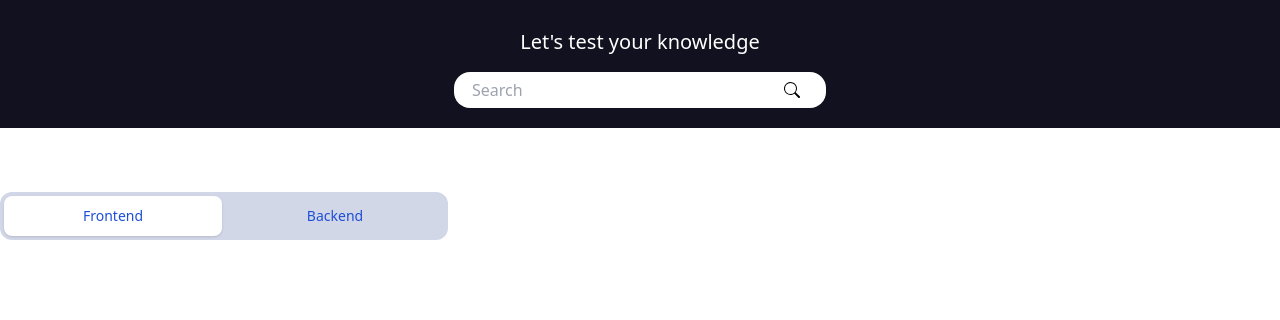
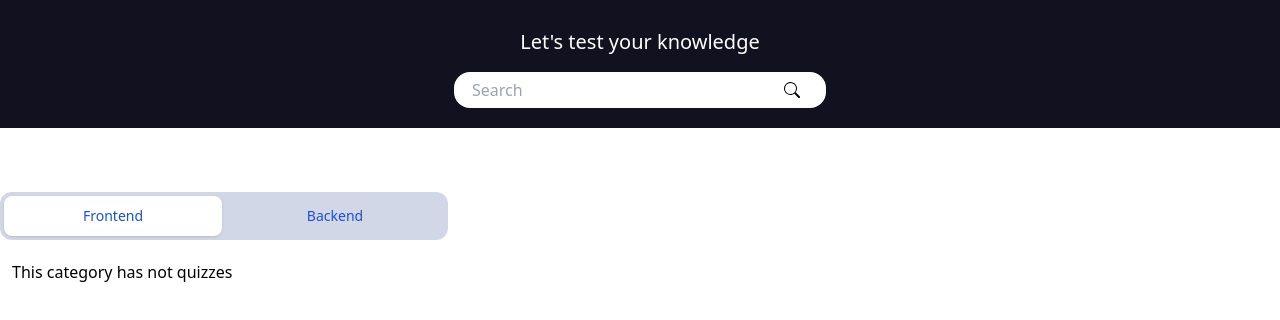
Before and after one commit to LeanMinders-2023/lean_quizz_mind-front, a React (Vite) app: page / in a window 1280 px wide. Shown: the top 320 px of the page. Built offline with nearby package versions, Linux system fonts and the light colour scheme.

Commit message:
Test(🟢): CategoriesTabs does not contains quizzes

```diff
--- a/src/components/CategoriesTabs/CategoriesTabs.tsx
+++ b/src/components/CategoriesTabs/CategoriesTabs.tsx
@@ -2,6 +2,7 @@ import {useState} from 'react'
 import {Tab} from '@headlessui/react'
 import {Categories} from "@components/Categories/Categories";
 import type {Category} from "@domain/category/category.model.ts";
+import {QuizzList} from "@components/QuizzList/QuizzList";
 
 export function classNames(...classes: string[]) {
     return classes.filter(Boolean).join(' ')
@@ -17,46 +18,25 @@ export default function CategoriesTabs() {
         <div className="w-full max-w-md px-2 py-16 sm:px-0">
             <Tab.Group>
                 <Categories categories={categories} classNames={classNames} />
-                {/*<Tab.Panels className="mt-2">*/}
-                {/*    {Object.values(categories).map((posts, idx) => (*/}
-                {/*        <Tab.Panel*/}
-                {/*            key={idx}*/}
-                {/*            className={classNames(*/}
-                {/*                'rounded-xl bg-white p-3',*/}
-                {/*                'ring-white ring-opacity-60 ring-offset-2 ring-offset-blue-400 focus:outline-none focus:ring-2'*/}
-                {/*            )}*/}
-                {/*        >*/}
-                {/*            <ul>*/}
-                {/*                {posts.map((post) => (*/}
-                {/*                    <li*/}
-                {/*                        key={post.id}*/}
-                {/*                        className="relative rounded-md p-3 hover:bg-gray-100"*/}
-                {/*                    >*/}
-                {/*                        <h3 className="text-sm font-medium leading-5">*/}
-                {/*                            {post.title}*/}
-                {/*                        </h3>*/}
-
-                {/*                        <ul className="mt-1 flex space-x-1 text-xs font-normal leading-4 text-gray-500">*/}
-                {/*                            <li>{post.date}</li>*/}
-                {/*                            <li>&middot;</li>*/}
-                {/*                            <li>{post.commentCount} comments</li>*/}
-                {/*                            <li>&middot;</li>*/}
-                {/*                            <li>{post.shareCount} shares</li>*/}
-                {/*                        </ul>*/}
-
-                {/*                        <a*/}
-                {/*                            href="#"*/}
-                {/*                            className={classNames(*/}
-                {/*                                'absolute inset-0 rounded-md',*/}
-                {/*                                'ring-blue-400 focus:z-10 focus:outline-none focus:ring-2'*/}
-                {/*                            )}*/}
-                {/*                        />*/}
-                {/*                    </li>*/}
-                {/*                ))}*/}
-                {/*            </ul>*/}
-                {/*        </Tab.Panel>*/}
-                {/*    ))}*/}
-                {/*</Tab.Panels>*/}
+                <Tab.Panels className="mt-2">
+                    {Object.values(categories).map((category, idx) => (
+                        <Tab.Panel
+                            key={idx}
+                            className={classNames(
+                                'rounded-xl bg-white p-3',
+                                'ring-white ring-opacity-60 ring-offset-2 ring-offset-blue-400 focus:outline-none focus:ring-2'
+                            )}
+                        >
+                            {category.quizzes ? (
+                                <>
+                                    <QuizzList quizzes={category.quizzes} />
+                                </>
+                            ) : (
+                                <p>This category has not quizzes</p>
+                            )}
+                        </Tab.Panel>
+                    ))}
+                </Tab.Panels>
             </Tab.Group>
         </div>
     )
```
